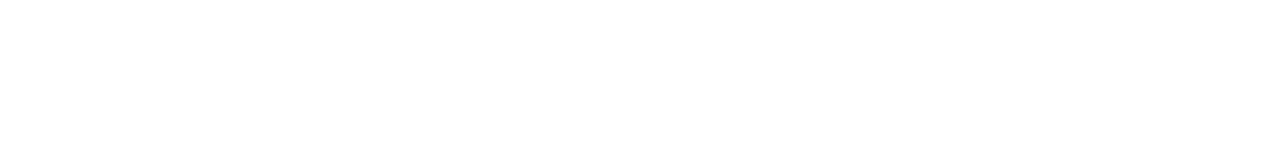
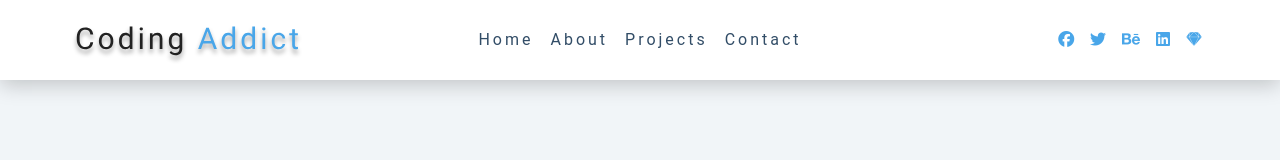
Before and after one commit to SviatlanaBuksa/Nav-bar-project, a plain HTML site: page index.html in a window 1280 px wide. Drawn offline with nearby package versions, Linux system fonts and the light colour scheme.

Commit message:
html and css completed

```diff
--- a/index.html
+++ b/index.html
@@ -4,12 +4,59 @@
     <meta charset="UTF-8" />
     <meta name="viewport" content="width=device-width, initial-scale=1.0" />
     <title>Navbar Project</title>
+    <link
+      href="https://cdn.jsdelivr.net/npm/bootstrap@5.3.1/dist/css/bootstrap.min.css"
+      rel="stylesheet"
+      integrity="sha384-4bw+/aepP/YC94hEpVNVgiZdgIC5+VKNBQNGCHeKRQN+PtmoHDEXuppvnDJzQIu9"
+      crossorigin="anonymous" />
     <link rel="stylesheet" href="style.css" />
     <link rel="stylesheet" href="fonts/OpenSans_Condensed-Regular.ttf" />
     <link rel="stylesheet" href="fonts/Roboto-Regular.ttf" />
+    <script
+      src="https://kit.fontawesome.com/9d363c966e.js"
+      crossorigin="anonymous"></script>
   </head>
   <body>
-    <main></main>
+    <nav>
+      <div class="container-fluid">
+        <div class="row text-center align-items-center mx-5">
+          <div class="col logo">
+            <a href="index.html"><img src="./img/logo.svg" alt="logo" /></a>
+          </div>
+          <div class="col menu">
+            <ul class="list-unstyled m-0">
+              <li><a href="#">home</a></li>
+              <li><a href="#">about</a></li>
+              <li><a href="#">projects</a></li>
+              <li><a href="#">contact</a></li>
+            </ul>
+          </div>
+          <div class="col socials">
+            <ul class="list-unstyled m-0">
+              <li>
+                <a href="#"><i class="fa-brands fa-facebook"></i></a>
+              </li>
+              <li>
+                <a href="#"><i class="fa-brands fa-twitter"></i></a>
+              </li>
+              <li>
+                <a href="#"><i class="fa-brands fa-behance"></i></a>
+              </li>
+              <li>
+                <a href="#"><i class="fa-brands fa-linkedin"></i></a>
+              </li>
+              <li>
+                <a href="#"><i class="fa-brands fa-sketch"></i></a>
+              </li>
+            </ul>
+          </div>
+        </div>
+      </div>
+    </nav>
+    <script
+      src="https://cdn.jsdelivr.net/npm/bootstrap@5.3.1/dist/js/bootstrap.bundle.min.js"
+      integrity="sha384-HwwvtgBNo3bZJJLYd8oVXjrBZt8cqVSpeBNS5n7C8IVInixGAoxmnlMuBnhbgrkm"
+      crossorigin="anonymous"></script>
     <script src="script.js"></script>
   </body>
 </html>
--- a/style.css
+++ b/style.css
@@ -1,25 +1,65 @@
 :root {
+  --primary-color: #49a6e9;
+}
+html {
+  background-color: hsl(210, 36%, 96%);
 }
 
 body {
-  margin: 0px auto;
   font-family: "Roboto", sans-serif;
   font-size: 16px;
   letter-spacing: 3px;
 }
 
-ul {
-  margin: 0px;
-  padding: 0px;
+nav {
+  background-color: #fff;
+  height: 80px;
+  box-shadow: 0px 5px 20px 0px rgba(0, 0, 0, 0.2);
+}
+
+.container-fluid {
+  height: 100%;
+}
+.row {
+  height: 100%;
+  display: flex;
+  justify-content: space-between;
+}
+.logo {
+  text-align: left;
+}
+img:hover {
+  cursor: pointer;
 }
 
 li {
   list-style-type: none;
   display: inline;
+  text-transform: capitalize;
+  transition: 0.3s linear;
+}
+a {
+  transition: 0.3s linear;
+}
+a: hover {
+  cursor: pointer;
+}
+.menu a {
+  text-decoration: none;
+  color: hsl(209, 34%, 30%);
+  margin: 5px;
+}
+.menu a:hover {
+  color: var(--primary-color);
 }
 
-main {
-  max-width: 50%;
-  margin: 0px auto;
-  margin-top: 16%;
+.socials {
+  text-align: right;
 }
+i {
+  color: var(--primary-color);
+  padding: 3px;
+}
+i:hover {
+  opacity: 0.7;
+}
```
Also changed, not shown: img/logo.svg (added).
